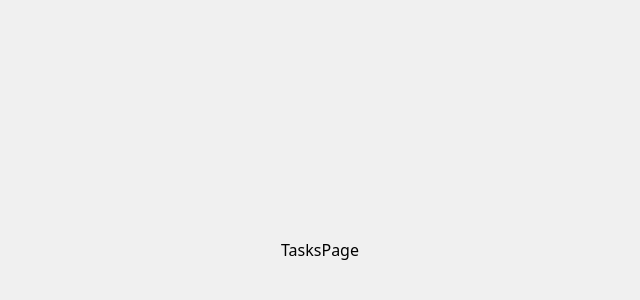
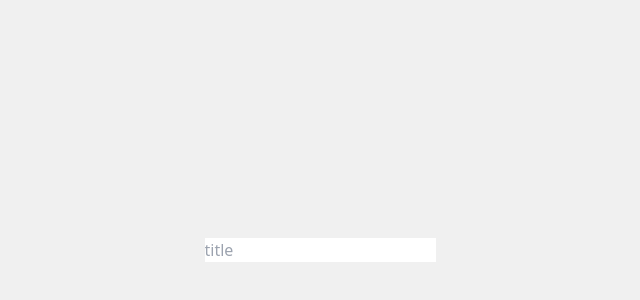
Before and after one commit to Bauti567/Front-Tests, a React (Vite) app in the folder CRUD-AUTH/client/: page /tasks in a window 1280 px wide. Shown: the part 150-450 px from the top of the page, without its empty margins (320-960 px from the left). Built offline with nearby package versions, Linux system fonts and the light colour scheme.

Commit message:
Then i work at MySQL aPI

```diff
--- a/CRUD-AUTH/client/src/pages/TasksPage.jsx
+++ b/CRUD-AUTH/client/src/pages/TasksPage.jsx
@@ -1,4 +1,5 @@
 import React from 'react'
+import {useForm} from 'react-hook-form'
 
 export default function TasksPage() {
 
@@ -6,6 +7,10 @@ export default function TasksPage() {
 
 
   return (
-    <div>TasksPage</div>
+    <div>
+      <form action="">
+        <input type="text" name="" id="" placeholder='title'/>
+      </form>
+    </div>
   )
 }
```
